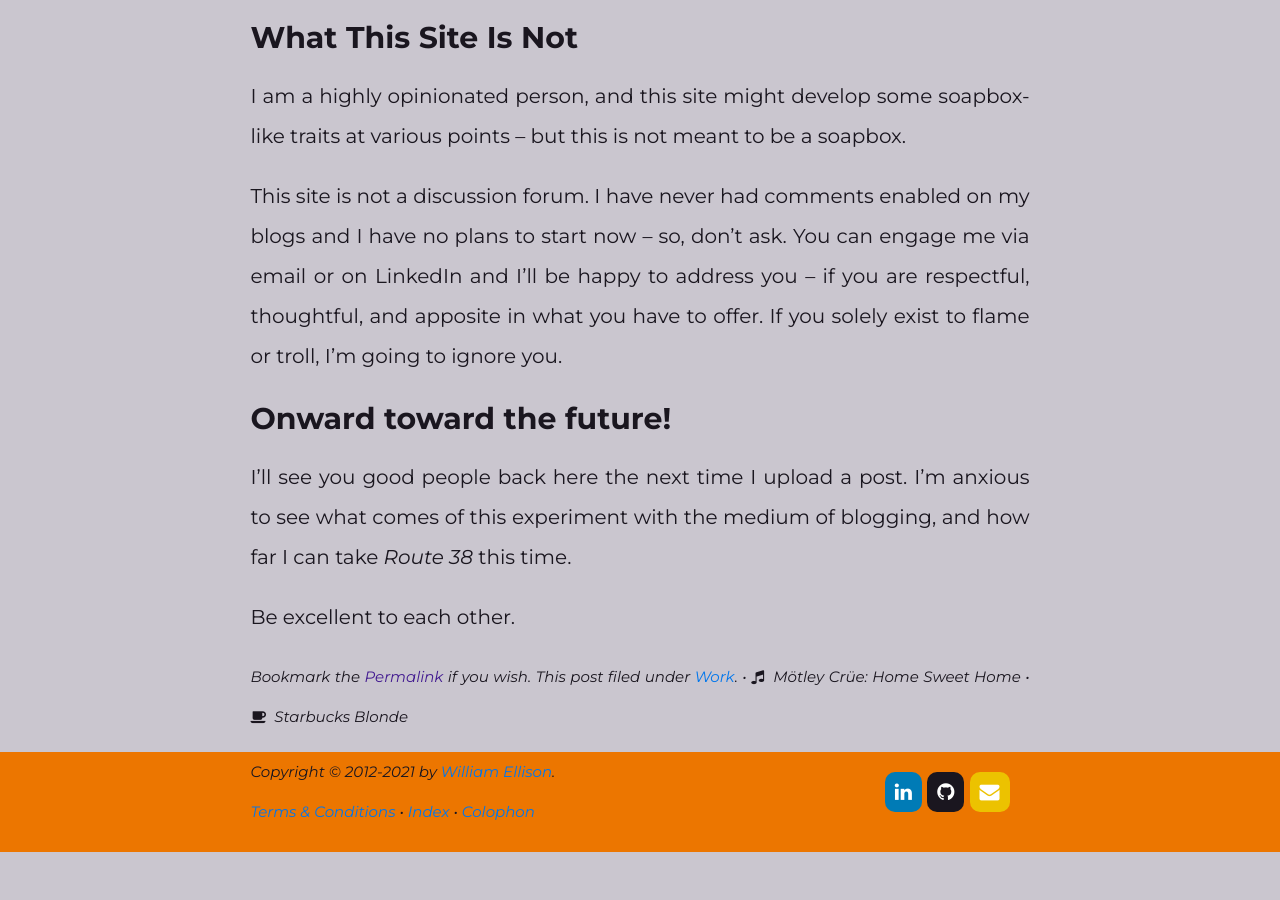
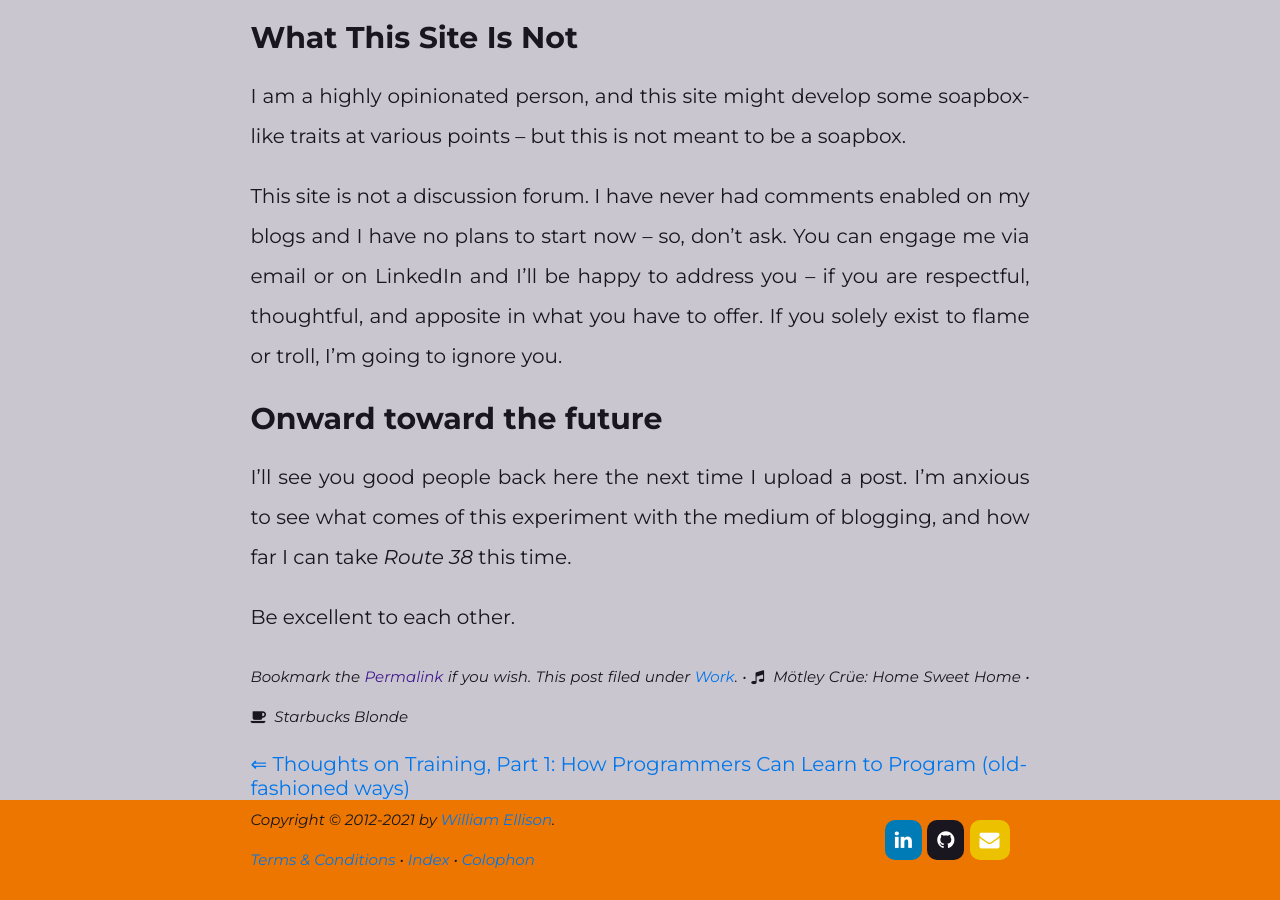
Before and after one commit to route38/waellison.blog, a Jekyll site: the page built from _posts/2021-11-27-welcome-back.md, in a window 1280 px wide and 900 px high, scrolled down 1962 px. Built offline with Jekyll 4.4.1, drawn with Linux system fonts in a browser that asks for light colours; before the commit the page ends 2814 px from its top, so only the background shows below that; some of the changed lines change nothing that is shown; some of the changed text lies outside the part shown.

Commit message:
Added new post

```diff
--- a/_posts/2021-11-27-welcome-back.md
+++ b/_posts/2021-11-27-welcome-back.md
@@ -29,25 +29,23 @@
 Here are some of the topics you'll find here at _Route 38_ in the coming
 months.
 
-<ul class='chain-columnar2'>
-    <li>Python, Flask, and Django</li>
-    <li>C# and ASP.NET</li>
-    <li>JavaScript and VueJS</li>
-    <li>C, Ada, and Unix</li>
-    <li>Microsoft Azure</li>
-    <li>Amazon Web Services</li>
-    <li>HTML &amp; CSS</li>
-    <li>Jekyll</li>
-    <li>Docker &amp; Kubernetes</li>
-    <li>Firefox</li>
-    <li>Thunderbird</li>
-    <li>Linux</li>
-    <li>Windows Server</li>
-    <li>PostgreSQL</li>
-    <li>Git and GitHub</li>
-    <li>Subversion</li>
-    <li>CI/CD</li>
-</ul>
+* Python, Flask, and Django
+* C# and ASP.NET
+* JavaScript and VueJS
+* C, Ada, and Unix
+* Microsoft Azure
+* Amazon Web Services
+* HTML &amp; CSS
+* Jekyll
+* Docker &amp; Kubernetes
+* Firefox
+* Thunderbird
+* Linux
+* Windows Server
+* PostgreSQL
+* Git and GitHub
+* Subversion
+* CI/CD
 
 I have a lot of interests to cover here and I expect that there will be a lot
 of posts on each one -- learning things awakens the desire inside me to
@@ -66,7 +64,7 @@
 thoughtful, and apposite in what you have to offer.  If you solely exist to
 flame or troll, I'm going to ignore you.
 
-## Onward toward the future!
+## Onward toward the future
 
 I'll see you good people back here the next time I upload a post.  I'm anxious
 to see what comes of this experiment with the medium of blogging, and how far I
--- /dev/null
+++ b/_posts/2021-11-28-thoughts-on-training.md
@@ -0,0 +1,366 @@
+---
+layout: post
+title: "Thoughts on Training, Part 1: How Programmers Can Learn to Program (old-fashioned ways)"
+music: "John Coltrane: Cousin Mary"
+coffee: "Peet's Major Dickason's (Decaf)"
+category: Learning
+---
+
+A four-day weekend draws to a close, and as I sit here enjoying the silence
+on this Sunday night, I've been thinking a lot about training lately.  It
+seems that we in the computing field can't decide how is the best way to
+make sure that someone has the skills they claim to, that they can put those
+skills to use on real codebases, and that they are even learning the right
+things to begin with.  As someone with the rare combination of a CS degree,
+a boot camp certification, and experience in training outside of the industry,
+I feel that I am ideally positioned to examine this issue from all sides.
+To this end, I am going to examine the four paths that most commonly lead to
+the discipline of software development, where they go wrong, and what they
+do right.  Fair warning: this is going to be one of my long posts.
+
+The path to software development careers is widely considered to be threefold,
+but I am going to split out one of the paths as I feel it appropriate to
+look at every possible facet of the issue of how developers earn their talents
+and what that means for their ability to get paying work in the field.  The
+four paths are:
+
+1. University education (culminating in a bachelor's degree)
+
+2. Some other postsecondary schooling (vocational school or junior college)
+
+3. Boot camps
+
+4. Self-study
+
+Though not in computer programming, I have experience with a vocational
+school; I also have a boot camp certification and a college degree.  Moreover,
+I have engaged in no small amount of self-study over the years.  So, let's
+look at each training style, its benefits, its drawbacks, and what I feel
+it could do better.
+
+## University: Just learn everything, aight?
+
+August 18, 2006, ranks among the best days of my life.  That was the day, you
+see, when I enrolled as a wide-eyed undergrad at the University of Tennessee.
+I moved out on my own into a dormitory, I had to hold myself 100% accountable
+for my success or failure, and I found this level of responsibility to be
+empowering.  I greatly enjoyed my time as a freshman and given the choice of a
+month to relive in my life, the period from August 18 to September 18, 2006,
+would be my choice every time.
+
+College wasn't easy for me after that first semester or so, however: I switched
+from a liberal arts program (specifically in French literature) to computer
+science, and I often felt lost, confused, alienated, and above all else, lonely
+as a collegian.  I failed to form genuine connections with my classmates and
+found it hard, even in a degree program full of kindred spirits, to fit in.
+I didn't have real friendships, I didn't date, and I didn't get involved in
+extracurricular activities or internships.  I spent my summers, rather, on
+helping my family build their business.  I never took advantage (until it was
+too late) of the facilities my university offered to help its graduates find
+jobs, and most damningly of all, I recall submitting exactly one application
+to an internship.  (They declined to interview me.  For an internship!)
+
+What I encountered after I graduated was more of the same.  Companies in 2011
+refused to hire me for internships, since I had my degree (and at the time,
+internships were exclusively for people who were still enrolled in class), but
+I couldn't get through the hiring process partly due to my lack of experience
+(which required absurd amounts of spin on resumes of the era) and partly due to
+my own pig-headedness once I got in interviews.  To put it plainly, I was
+convinced I was right, that everyone else was wrong, and I didn't have anyone
+aside from my family (who I ignored just like I ignored everyone else) to tell
+me what I was doing wrong.
+
+Between September 2010 (about eight months before graduation) and December 2015,
+I estimate that I submitted more than 750 job applications, attended more than
+60 interviews, and got one offer, which was rescinded before I could fax back
+the signed offer letter.  The hellscape of my dreams was no release from my
+waking nightmare.  I dreamed of death.  I fantasized about faking my own death
+and leaving for parts unknown.  I wished for my own end to come about
+prematurely.  The depression I went through well and truly posed an existential
+threat to my life.  Only by repudiating the technical part of my life,
+completely blocking it from my conscious mind, could I start to heal.  I did
+just this in 2018 (more on that in the next section).
+
+With that all in mind, what does college get right?  What does it get wrong?
+Where does it need to improve?
+
+### University Pros
+
+- _Heavy emphasis on theory means that you will learn the "why" in addition to
+  the "what."_
+
+  This makes it a lot easier to learn other languages, frameworks, and systems.
+  Moreover, ideas might come to you that wouldn't necessarily come to you
+  absent a less theoretical background (like the glut of transpilers currently
+  littering the webdev landscape).
+
+- _Liberal-arts and distribution requirements make you a more rounded person._
+
+  There were three components of my comp sci program that set it apart from any
+  boot camp or other program, and none of them came in a computer science
+  class.  Of the three most important courses I took in college, only _one_ of
+  them was a course in my major (COSC 340, Software Engineering).  The other
+  two were COMM 240 "Business and Professional Communication" and ENGL 360
+  "Technical Writing."  You are reading (part of) the result of both of those
+  courses, and moreover these courses have in common that they teach you
+  how to communicate.  MUCO 110 "A History of Rock &amp; Roll" was a
+  distribution requirement and, for the only time in my academic life, a
+  course where listening to Marvin Gaye was a course requirement, which was
+  its own reward.
+
+- _Some people care about where you got your degree._
+
+  And this doesn't just go for schools like Stanford, MIT, Berkeley, etc.,
+  whose reputations largely precede them.  The guy or gal who hires you,
+  who selects you over thousands of other applicants, might just take a liking
+  to you because you went to Big State U just like they did.
+
+  Graduating supposedly affords you access to the school's alumni association,
+  though if UT's is a dues-collecting organization then I've never paid dues
+  and, in any case, I've never had any great desire to interact with someone
+  just because we both happen to know that the Big Orange Screw&trade; is kept
+  at Andy Holt Tower.
+
+### University Cons
+
+- _It takes a while._
+
+  It took me five years to finish college.  That extra year didn't cost me
+  anything, since most of my financial aid covered all five years of
+  enrollment.  My mental state was such that I scraped by with low course
+  loads for the majority of my time at UT, and being stuck there another
+  year did my mental health no favors.  It's a substantial time investment
+  and one that no person should make lightly.
+
+- _It's (probably) expensive._
+
+  The American federal government, the Tennessee state government, and the
+  university itself paid somewhere in the neighborhood of $80,000 for me to
+  attend college for five years, including three years of living on-campus.
+  That was in-state tuition at the University of Tennessee, and at that it
+  was the cost for me to attend school as a commuter student for whom
+  college was a drive across town.  Most of my college friends were from
+  other parts of Tennessee or from elsewhere in the country; I was the only
+  Knoxville boy I knew.
+
+- _What you learn in college isn't (necessarily) what you'll really use._
+
+  I learned _very_ early in my job search that trying to get on as a
+  firmware engineer or some other big-brain type of role, with no experience
+  or even portfolio projects to show what I could do at such a low level,
+  was a recipe for getting my resume chucked in the paper shredder.  C and
+  C++ are amazing languages, and to this day C is my favorite programming
+  language ever devised by the hand of Man (yes, besting even Python),
+  but it's not a common thing to need to know in the industry.  My program
+  did teach Java in the upper-division courses, after exposure to the
+  brain-melting complexity of C++, but the language was unevenly used between
+  courses and different instructors had different language preferences.
+  I took a GUI course that taught the Swing API (as opposed to a Web
+  framework or, I dunno, _not fucking Swing_!) and then followed that up
+  with a graphics course taught in raw OpenGL and plain C.
+
+  In both cases, what I learned was outdated even as the professor was
+  lecturing on it.
+
+- _You're (mostly) on your own if your institution has a bad career services
+  department._
+
+  This is self-explanatory: UT's idea of career services was to open up an
+  optional job fair to students and recent alumni, where you'd go around and
+  hand your resume to any warm body willing to take a look at it.  I did get
+  interviews this way, because it's hard to tell a guy no to his face when he's
+  willing to wear a business suit and walk around a sweaty ballroom looking for
+  anyone willing to hear his crappy elevator pitch.  However, and I'll get to
+  this in a couple of bullet points, the university could have done a lot
+  better.
+
+### University Points of Improvement
+
+- _Updated curriculum (broadly) reflecting industry trends._
+
+  Our webdev course (and yes, I did take it) taught HTML/CSS, raw JavaScript,
+  Perl, MySQL, and PHP.  No Ruby, no Mongo, no Postgres, no Python, no
+  jQuery, no AJAX.  (Hey, it was 11 years ago.  React wasn't a thing yet.
+  AngularJS was barely a thing.  Flask was barely a thing.  Django was
+  mature tech and so was Rails, however!)  In 2010, practically nobody
+  used Perl for webdev, and that's all the more pronounced now.
+
+  Other notable omissions from my program: anything Microsoft-related,
+  significant exposure to databases, significant exposure to modern OpenGL
+  development (* in my graphics elective), and (arguably) significant work
+  with multiprocessing.  Is it any surprise that (aside from databases)
+  these remain major gaps in my knowledge?
+
+- _Every CS alum knows a scripting language or three._
+
+  What do Bash, Python, JavaScript, and Ruby have in common?  Aside from all
+  being excellent languages, they're all three used for pretty goodly amounts
+  of automation -- I can and have used shell scripts to automate many, *many*
+  tasks on Linux, and my main motivation for learning Ruby years ago, and
+  JavaScript more recently, was to use them for automation -- system scripting
+  and Rake in the case of Ruby and Gulp in the case of JavaScript.
+
+  If I ran a CS department, every alumnus exiting my program would know Bash,
+  Python, and JavaScript in addition to C, C++, and Java.
+
+- _Career services with some actual muscle._
+
+  This would, in my ideal world, start even before freshman year with exploring
+  potential majors, and internships -- arranged through the university -- would
+  be a requirement of all juniors and seniors (and yes, that would have meant
+  I'd have taken three internships since I was a fifth-year senior).  All
+  graduating seniors would be required to take an exit course on interviewing,
+  job searching, networking, and how to function in an office, and students
+  passing that course would be referred to recruiters who would help place them
+  in their desired industries.
+
+  This would require universities to acknowledge their roles as de-facto
+  training centers for the white-collar workforce, meaning that I don't see
+  this happening anytime soon for the majority of universities.
+
+## Trade schools and community colleges: get in, get trained, get out
+
+I had to leave tech behind entirely in order to heal from the mental wounds
+inflicted by a protracted job search that dragged into its sixth year before I
+called it off.  I lived in a constant state of profound depression, only doing
+the barest of bare minimums to get by.  One night, fortuitously, I was looking
+through the want ads.  I'm not sure why the word _coder_ stuck in my mind so
+prominently -- I have never seen a job for a developer listed as a coder,
+notwithstanding that coding is a significant part of what a software developer
+does.  But I saw an opening for a medical coder, and I clicked on it to see
+what it was all about.  To be honest, it sounded fascinating in a way I can't
+fully explain despite having worked in the business for 3&frac12; years now.
+
+The job of a _medical coder_ is deceptively simple: to read a medical record
+made by a physician or other medical provider, discern what illnesses were
+treated and what procedures were performed, and record specific codes
+describing those diagnoses and procedures so that they can be reported to
+insurance companies.  It's not the sort of thing you'd really want to learn
+on the job, but neither is it something so complicated that you have to go and
+get a four-year degree for it.  For many coding jobs, work experience and an
+industry certification are enough to get your foot in the door for an
+interview.
+
+As you may have figured out by now, I live in the state of Tennessee.  One
+great thing we have in Tennessee, alongside all the others, is our state-run
+college scholarship and grant program, funded by the Tennessee Education
+Lottery and also, more recently, by fees collected by the state for sportsbooks
+to operate within the state's borders.  (I once made $90 on a five-game parlay
+during baseball season, a success I have yet to replicate as a sports bettor.)
+If you qualify for the Pell Grant, as I did when I went to UT, and if you can
+get some merit-based scholarships (whether athletic or academic), then you
+can -- if you are judicious about your choice of institution -- attend college
+in Tennessee debt-free, if you are a resident prior to your eighteenth
+birthday.
+
+For adult learners, however, even those with bachelor's degrees, there is
+another option.  If you can afford your books and supplies, then the state
+will [pay for you to attend one of the many Tennessee Colleges of Applied
+Technology][tcat-reconnect] scattered around our state.  So, for a total
+outlay of about $800 (counting the cost of meals, gas, brake shoes for my
+car, uniforms, graduation supplies, and textbooks), I was able to retrain as
+a medical biller and coder.  The state picked up the remaining $4,000 that it
+would've taken for me to enroll.
+
+I started class on May 1, 2018, and I had a job offer in hand on August 24 --
+at a firm where I work to this day.
+
+### Trade School Pros
+
+- _Doesn't take long._
+
+  The longest programs offered by my local TCAT are in computer technician,
+  diesel mechanic, and allied health: the programs for dental assisting,
+  medical assisting, and LPN are one year long while computer tech is 5
+  trimesters and diesel mechanic is 6 trimesters.  That's still a damn sight
+  shorter than a university degree.
+
+- _Trains you exactly as you need to be trained._
+
+  The skills you learn during your time as a TCATter are immediately
+  transferable to the job: aside from the specifics of one computer program
+  I learned, I use everything I learned in my program on a regular basis.
+
+- _Establishes a routine._
+
+  This sounds basic, and it is, but going to TCAT every day -- getting
+  dressed in my red and black medical scrubs, driving over to campus, spending
+  the day working, taking my lunch at 11:00 and leaving campus at 14:30 every
+  afternoon -- imposed a routine on my life that was badly needed after the
+  profound depression of the previous couple of years.
+
+- _Instructors have industry experience._
+
+  My medical office instructor was an older lady who had significant experience
+  both as a teacher of the discipline and as a worker within the industry,
+  having worked in medical offices for more than 15 years and having taught
+  her course for almost 20 when I finished it.  When you go to a vocational
+  school, you're being taught how to do the work by people who've actually done
+  the work -- not by professional academics who are there to do research.
+
+- _Excellent career support._
+
+  TCAT Knoxville requires (at least in the medical office course) a five-week
+  externship at the conclusion of the classroom portion of the program.  This
+  is work in a real medical office done in exchange for course credit.  I
+  was encouraged to apply for a role in the office where I got my externship,
+  and on my last day as an extern, UPA extended me a job offer.  I celebrated
+  my third anniversary on UPA's payroll in September.  It's hard to compete
+  with results like that: _TCAT puts Tennesseans to work, simple as that._
+
+### Trade School Cons
+
+- _The scope of the training is narrow._
+
+  This isn't really a valid complaint for the true target audience of a
+  vocational school: the LPN student attends because he wants to be a practical
+  nurse; the diesel engine student attends because she wants to work on diesel
+  engines; the truck driving student attends because they want to drive trucks.
+  Even for the aspiring medical biller, you're likelier to get ahead in most
+  billing offices with experience and certifications than with a degree -- I am
+  one of only a handful of people at my current employer with a college degree.
+  However, the scope of the training is intentionally narrow, and in all
+  likelihood a diesel mechanic will learn more about running his own garage
+  just by working in a garage than he ever would in a classroom, and I can
+  guarantee he'll learn more about being part of a team of other mechanics from
+  shop time, whether at school or as an apprentice, than from some abstract
+  presentation.
+
+  Vocational schools have one goal in mind: getting their alumni-to-be
+  job-ready. Anything that distracts from that goal is extraneous to the
+  program, _by design_.
+
+- _Programming courses aren't usually offered._
+
+  This may or may not apply in your locale, but software development is not
+  offered at my local TCAT.  The computer technician program available provides
+  training for some CompTIA and Microsoft certifications and basically trains
+  the would-be graduate to work in an IT department. My only concern in that
+  regard is that some might take that course expecting to be taught how to
+  program, only to emerge bitterly disappointed (if they even complete the
+  course).
+
+- _You still have to buy your own equipment._
+
+  For the medical office program, this was no big deal, just $400 in books
+  and scrubs.  For someone who wants to take the welding program, or one of the
+  other programs with a lot of tools involved, this can get pricey in a hurry.
+
+### Trade School Points of Improvement
+
+There isn't really anything that the average trade school could do to
+"improve" itself without sacrificing the purity of purpose on which the very
+model of vocational instruction is built.  Offering programming courses in
+a boot-camp-similar model
+
+## A deeper dive -- next time
+
+This post ran appreciably longer than I expected it to, even given its
+impressive breadth.  Next time, I want to delve into boot camps and the
+self-teaching model, and in a third post, I want to tie everything
+together by suggesting ways that aspiring developers, universities, and
+industry can come together to keep the pipeline full of rising talent.
+
+Be excellent to each other.
+
+[tcat-reconnect]: https://tnreconnect.gov/Pay-For-College/Tennessee-Reconnect-TCAT-Grant
```
Also changed, not shown: 1 other file.
